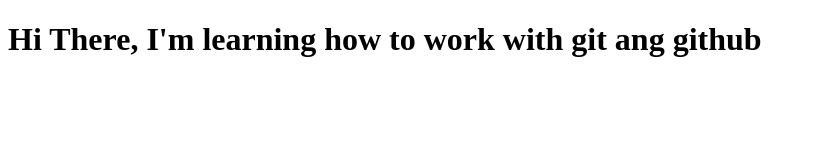
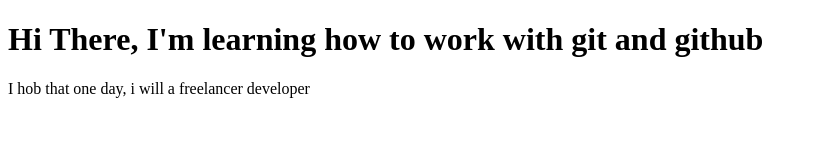
Before and after one commit to AzzeddineDali/AzzeddineDali.github.io, a plain HTML site: page site/index.html in a window 1280 px wide. Shown: the whole page, without its empty margins (0-817 px from the left). Drawn offline with Linux system fonts and the light colour scheme.

Commit message:
A small Changing in the content

```diff
--- a/site/index.html
+++ b/site/index.html
@@ -5,6 +5,7 @@
     <title>Hello Coursera</title>
 </head>
 <body>
-    <h1>Hi There, I'm learning how to work with git ang github</h1>
+    <h1>Hi There, I'm learning how to work with git and github</h1>
+    <p>I hob that one day, i will a freelancer developer</p>
 </body>
 </html>
```
